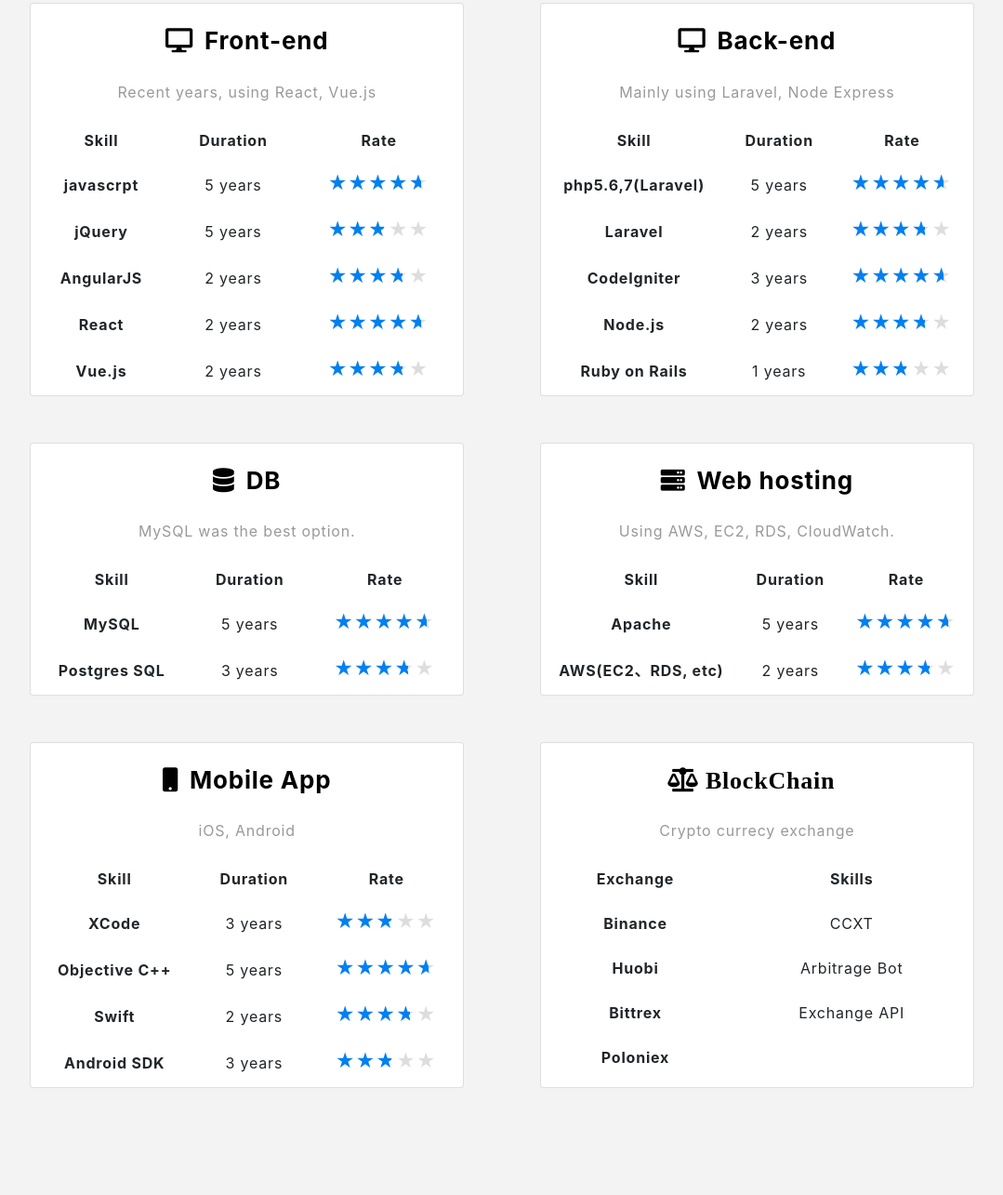
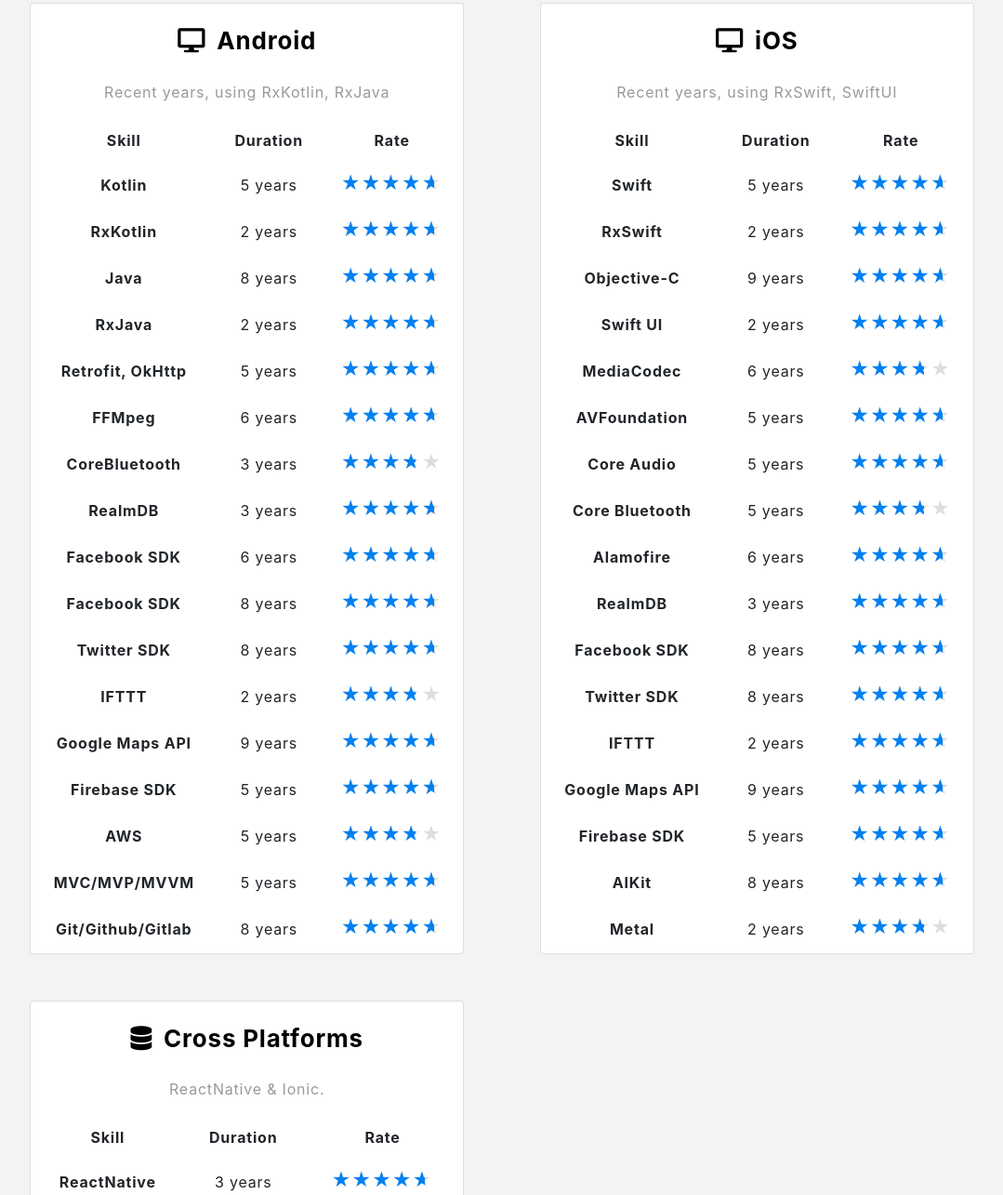
Before and after one commit to 3D-Dev/mobile, a plain HTML site: page index.html in a window 1280 px wide. Shown: the part 1515-2800 px from the top of the page at 93% size, without its empty margins (95-1174 px from the left). Drawn offline with nearby package versions, Linux system fonts and the light colour scheme; a web font is replaced by a local one.

Commit message:
Update index.html

```diff
--- a/index.html
+++ b/index.html
@@ -5,12 +5,12 @@
   <meta charset="utf-8">
   <meta name="viewport" content="width=device-width,initial-scale=1.0,user-scalable=no">
   <meta property='og:type' content='website'>
-  <meta property='og:title' content='Webdev portfolio'>
+  <meta property='og:title' content='Mobile Dev portfolio'>
   <meta property='og:url' content='URL入る'>
-  <meta property='og:description' content="Webdev team's portfolio">
+  <meta property='og:description' content="Mobile Dev">
   <meta property="og:image" content="img/ogp.png">
-  <meta name="description" content="Webdev team's portfolio" />
-  <title>Webdev portfolio</title>
+  <meta name="description" content="Mobile Dev portfolio" />
+  <title>Mobile Dev portfolio</title>
   <link href="https://fonts.googleapis.com/css?family=Yesteryear" rel="stylesheet">
   <link href="https://fonts.googleapis.com/css?family=Oswald:700" rel="stylesheet">
   <link href="https://fonts.googleapis.com/css?family=Open+Sans:700" rel="stylesheet">
@@ -90,8 +90,8 @@
   <div id="wrapper">
     <header id="header">
       <h1 class="logo">
-        <span class="logo-title">Android/iOS/React Native Developer</span>
-        <span class="logo-desc">dev.solution888@gmail.com</span>
+        <span class="logo-title">Android/iOS/Cross Platform Developer</span>
+        <span class="logo-desc">Michael Wang</span>
       </h1>
     </header>
     <nav id="gnav">
@@ -140,8 +140,8 @@
 
             <div class="card">
               <div class="skill-desc">
-                <h3 class="skill-desc-title"><i class="fas fa-desktop"></i>Front-end</h3>
-                <p>Recent years, using React, Vue.js</p>
+                <h3 class="skill-desc-title"><i class="fas fa-desktop"></i>Android</h3>
+                <p>Recent years, using RxKotlin, RxJava</p>
                 <table class="table table-borderless">
                   <thead>
                     <tr>
@@ -152,29 +152,89 @@
                   </thead>
                   <tbody>
                     <tr>
-                      <th scope="row">javascrpt</th>
+                      <th scope="row">Kotlin</th>
                       <td>5 years</td>
                       <td><span class="rating"><p class="rate rate5"></p></span></td>
                     </tr>
                     <tr>
-                      <th scope="row">jQuery</th>
-                      <td>5 years</td>
-                      <td><span class="rating"><p class="rate rate3"></p></span></td>
+                      <th scope="row">RxKotlin</th>
+                      <td>2 years</td>
+                      <td><span class="rating"><p class="rate rate5"></p></span></td>
                     </tr>
                     <tr>
-                      <th scope="row">AngularJS</th>
+                      <th scope="row">Java</th>
+                      <td >8 years</th>
+                      <td><span class="rating"><p class="rate rate5"></p></span></td>
+                    </tr>
+                    <tr>
+                      <th scope="row">RxJava</th>
+                      <td >2 years</th>
+                      <td><span class="rating"><p class="rate rate5"></p></span></td>
+                    </tr>
+                    <tr>
+                      <th scope="row">Retrofit, OkHttp</th>
+                      <td >5 years</th>
+                      <td><span class="rating"><p class="rate rate5"></p></span></td>
+                    </tr>
+                    <tr>
+                      <th scope="row">FFMpeg</th>
+                      <td >6 years</th>
+                      <td><span class="rating"><p class="rate rate5"></p></span></td>
+                    </tr>
+                    <tr>
+                      <th scope="row">CoreBluetooth</th>
+                      <td >3 years</th>
+                      <td><span class="rating"><p class="rate rate4"></p></span></td>
+                    </tr>
+                    <tr>
+                      <th scope="row">RealmDB</th>
+                      <td >3 years</th>
+                      <td><span class="rating"><p class="rate rate5"></p></span></td>
+                    </tr>
+                    <tr>
+                      <th scope="row">Facebook SDK</th>
+                      <td >6 years</th>
+                      <td><span class="rating"><p class="rate rate5"></p></span></td>
+                    </tr>
+                    <tr>
+                      <th scope="row">Facebook SDK</th>
+                      <td >8 years</th>
+                      <td><span class="rating"><p class="rate rate5"></p></span></td>
+                    </tr>
+                    <tr>
+                      <th scope="row">Twitter SDK</th>
+                      <td >8 years</th>
+                      <td><span class="rating"><p class="rate rate5"></p></span></td>
+                    </tr>
+                    <tr>
+                      <th scope="row">IFTTT</th>
                       <td >2 years</th>
                       <td><span class="rating"><p class="rate rate4"></p></span></td>
                     </tr>
                     <tr>
-                      <th scope="row">React</th>
-                      <td >2 years</th>
+                      <th scope="row">Google Maps API</th>
+                      <td >9 years</th>
                       <td><span class="rating"><p class="rate rate5"></p></span></td>
                     </tr>
                     <tr>
-                      <th scope="row">Vue.js</th>
-                      <td >2 years</th>
+                      <th scope="row">Firebase SDK</th>
+                      <td >5 years</th>
+                      <td><span class="rating"><p class="rate rate5"></p></span></td>
+                    </tr>
+                    <tr>
+                      <th scope="row">AWS</th>
+                      <td >5 years</th>
                       <td><span class="rating"><p class="rate rate4"></p></span></td>
+                    </tr>
+                    <tr>
+                      <th scope="row">MVC/MVP/MVVM</th>
+                      <td >5 years</th>
+                      <td><span class="rating"><p class="rate rate5"></p></span></td>
+                    </tr>
+                    <tr>
+                      <th scope="row">Git/Github/Gitlab</th>
+                      <td >8 years</th>
+                      <td><span class="rating"><p class="rate rate5"></p></span></td>
                     </tr>
                   </tbody>
                 </table>
@@ -183,8 +243,8 @@
 
             <div class="card">
               <div class="skill-desc">
-                <h3 class="skill-desc-title"><i class="fas fa-desktop"></i>Back-end</h3>
-                <p>Mainly using Laravel, Node Express</p>
+                <h3 class="skill-desc-title"><i class="fas fa-desktop"></i>iOS</h3>
+                <p>Recent years, using RxSwift, SwiftUI</p>
                 <table class="table table-borderless">
                   <thead>
                     <tr>
@@ -195,29 +255,88 @@
                   </thead>
                   <tbody>
                     <tr>
-                      <th scope="row">php5.6,7(Laravel)</th>
+                      <th scope="row">Swift</th>
                       <td>5 years</td>
                       <td><span class="rating"><p class="rate rate5"></p></span></td>
                     </tr>
                     <tr>
-                      <th scope="row">Laravel</th>
+                      <th scope="row">RxSwift</th>
                       <td>2 years</td>
+                      <td><span class="rating"><p class="rate rate5"></p></span></td>
+                    </tr>
+                    <tr>
+                      <th scope="row">Objective-C</th>
+                      <td>9 years</td>
+                      <td><span class="rating"><p class="rate rate5"></p></span></td>
+                    </tr>
+                    <tr>
+                      <th scope="row">Swift UI</th>
+                      <td>2 years</td>
+                      <td><span class="rating"><p class="rate rate5"></p></span></td>
+                    </tr>
+                    <tr>
+                      <th scope="row">MediaCodec</th>
+                      <td>6 years</td>
                       <td><span class="rating"><p class="rate rate4"></p></span></td>
                     </tr>
                     <tr>
-                      <th scope="row">CodeIgniter</th>
+                      <th scope="row">AVFoundation</th>
+                      <td>5 years</td>
+                      <td><span class="rating"><p class="rate rate5"></p></span></td>
+                    </tr>
+                    <tr>
+                      <th scope="row">Core Audio</th>
+                      <td>5 years</td>
+                      <td><span class="rating"><p class="rate rate5"></p></span></td>
+                    </tr>
+                    <tr>
+                      <th scope="row">Core Bluetooth</th>
+                      <td>5 years</td>
+                      <td><span class="rating"><p class="rate rate4"></p></span></td>
+                    </tr>
+                    <tr>
+                      <th scope="row">Alamofire</th>
+                      <td>6 years</td>
+                      <td><span class="rating"><p class="rate rate5"></p></span></td>
+                    </tr>
+                    <tr>
+                      <th scope="row">RealmDB</th>
                       <td>3 years</td>
                       <td><span class="rating"><p class="rate rate5"></p></span></td>
                     </tr>
                     <tr>
-                      <th scope="row">Node.js</th>
+                      <th scope="row">Facebook SDK</th>
+                      <td>8 years</td>
+                      <td><span class="rating"><p class="rate rate5"></p></span></td>
+                    </tr>
+                    <tr>
+                      <th scope="row">Twitter SDK</th>
+                      <td>8 years</td>
+                      <td><span class="rating"><p class="rate rate5"></p></span></td>
+                    </tr>
+                    <tr>
+                      <th scope="row">IFTTT</th>
+                      <td>2 years</td>
+                      <td><span class="rating"><p class="rate rate5"></p></span></td>
+                    </tr>
+                    <tr>
+                      <th scope="row">Google Maps API</th>
+                      <td>9 years</td>
+                      <td><span class="rating"><p class="rate rate5"></p></span></td>
+                    </tr>
+                    <tr>
+                      <th scope="row">Firebase SDK</th>
+                      <td>5 years</td>
+                      <td><span class="rating"><p class="rate rate5"></p></span></td>
+                    </tr>
+                    <tr>
+                      <th scope="row">AIKit</th>
+                      <td>8 years</td>
+                      <td><span class="rating"><p class="rate rate5"></p></span></td>
+                    </tr><tr>
+                      <th scope="row">Metal</th>
                       <td>2 years</td>
                       <td><span class="rating"><p class="rate rate4"></p></span></td>
-                    </tr>
-                    <tr>
-                      <th scope="row">Ruby on Rails</th>
-                      <td>1 years</td>
-                      <td><span class="rating"><p class="rate rate3"></p></span></td>
                     </tr>
                   </tbody>
                 </table>
@@ -226,8 +345,8 @@
 
             <div class="card">
               <div class="skill-desc">
-                <h3 class="skill-desc-title"><i class="fas fa-database"></i>DB</h3>
-                <p>MySQL was the best option.</p>
+                <h3 class="skill-desc-title"><i class="fas fa-database"></i>Cross Platforms</h3>
+                <p>ReactNative & Ionic.</p>
                 <table class="table table-borderless">
                   <thead>
                     <tr>
@@ -238,118 +357,28 @@
                   </thead>
                   <tbody>
                     <tr>
-                      <th scope="row">MySQL</th>
-                      <td>5 years</td>
+                      <th scope="row">ReactNative</th>
+                      <td>3 years</td>
                       <td><span class="rating"><p class="rate rate5"></p></span></td>
                     </tr>
                     <tr>
-                      <th scope="row">Postgres SQL</th>
-                      <td>3 years</td>
+                      <th scope="row">Ionic</th>
+                      <td>2 years</td>
                       <td><span class="rating"><p class="rate rate4"></p></span></td>
+                    </tr>
+                    <tr>
+                      <th scope="row">C++</th>
+                      <td>10 years</td>
+                      <td><span class="rating"><p class="rate rate5"></p></span></td>
+                    </tr>
+                    <tr>
+                      <th scope="row">C#</th>
+                      <td>7 years</td>
+                      <td><span class="rating"><p class="rate rate5"></p></span></td>
                     </tr>
                   </tbody>
                 </table>
               </div>
-            </div>
-
-            <div class="card">
-              <div class="skill-desc">
-                <h3 class="skill-desc-title"><i class="fas fa-server"></i>Web hosting</h3>
-                <p>Using AWS, EC2, RDS, CloudWatch.</p>
-                <table class="table table-borderless">
-                  <thead>
-                    <tr>
-                      <th scope="col">Skill</th>
-                      <th scope="col">Duration</th>
-                      <th scope="col">Rate</th>
-                    </tr>
-                  </thead>
-                  <tbody>
-                    <tr>
-                      <th scope="row">Apache</th>
-                      <td>5 years</td>
-                      <td><span class="rating"><p class="rate rate5"></p></span></td>
-                    </tr>
-                    <tr>
-                      <th scope="row">AWS(EC2、RDS, etc)</th>
-                      <td>2 years</td>
-                      <td><span class="rating"><p class="rate rate4"></p></span></td>
-                    </tr>
-                  </tbody>
-                </table>
-              </div>
-            </div>
-
-            <div class="card">
-              <div class="skill-desc">
-                <h3 class="skill-desc-title"><i class="fas fa-mobile"></i>Mobile App</h3>
-                <p>iOS, Android</p>
-                <table class="table table-borderless">
-                  <thead>
-                    <tr>
-                      <th scope="col">Skill</th>
-                      <th scope="col">Duration</th>
-                      <th scope="col">Rate</th>
-                    </tr>
-                  </thead>
-                  <tbody>
-                    <tr>
-                      <th scope="row">XCode</th>
-                      <td>3 years</td>
-                      <td><span class="rating"><p class="rate rate3"></p></span></td>
-                    </tr>
-                    <tr>
-                      <th scope="row">Objective C++</th>
-                      <td>5 years</td>
-                      <td><span class="rating"><p class="rate rate5"></p></span></td>
-                    </tr>
-                    <tr>
-                      <th scope="row">Swift</th>
-                      <td>2 years</td>
-                      <td><span class="rating"><p class="rate rate4"></p></span></td>
-                    </tr>
-                    <tr>
-                      <th scope="row">Android SDK</th>
-                      <td>3 years</td>
-                      <td><span class="rating"><p class="rate rate3"></p></span></td>
-                    </tr>
-                  </tbody>
-                </table>
-              </div>
-            </div>
-
-            <div class="card">
-              <div class="skill-desc">
-                <h3 class="skill-desc-title"><i class="fas fa-balance-scale"> BlockChain</i></h3>
-                <p>Crypto currecy exchange</p>
-                <table class="table table-borderless">
-                  <thead>
-                    <tr>
-                      <th scope="col">Exchange</th>
-                      <th scope="col">Skills</th>
-                    </tr>
-                  </thead>
-                  <tbody>
-                    <tr>
-                      <th scope="row">Binance</th>
-                      <td scope="row">CCXT</td>
-                    </tr>
-                    <tr>
-                      <th scope="row">Huobi</th>
-                      <td scope="row">Arbitrage Bot</td>
-                    </tr>
-                    <tr>
-                      <th scope="row">Bittrex</th>
-                      <td scope="row">Exchange API</td>
-                    </tr>
-                    <tr>
-                      <th scope="row">Poloniex</th>
-                      <td scope="row"></td>
-                    </tr>
-                  </tbody>
-                </table>
-              </div>
-
             </div>
           </div>
         </div>
@@ -560,13 +589,14 @@
           <div class="container">
             <div class="row">
               <div id="glyphs" class="col-sm-6">
-                <p>Do you need something or want to work together?</p>
-                <p>Get in touch.</p>
+                <p>Got a project in mind?</p>
+                <p>Share the details of your project – like scope, timeframes, or business challenges you'd like to solve.</p>
+                <p>I will carefully study them and then we’ll figure out the next move together.</p>
                 <p><span class="glyphicon glyphicon-envelope"></span>
-                  <a href="mailto:info@adfranks.com"> yr199111ry@outlook.com</a></p>
+                  <a href="mailto:info@adfranks.com"> dev.solution888@gmail.com</a></p>
               </div>
               <div class="col-sm-6">
-                <form action="mailto:yr199111ry@outlook.com" method="post" role="form">
+                <form action="mailto:dev.solution888@gmail.com" method="post" role="form">
                   <div class="form-group">
                     <label class="sr-only" name="name" for="name">Name:</label>
                     <input type="text" class="form-control input-lg flip-in flip"
@@ -600,7 +630,7 @@
       <div class="inner">
         <nav class="footer-link">
           <ul>
-            <li><a href="#Profile">Profile</a></li>
+            <li><a href="#Profile">PROFILE</a></li>
             <li><a href="#skill">SKILL</a></li>
             <li><a href="#works">WORKS</a></li>
             <li><a href="#contact">CONTACT</a></li>
@@ -608,7 +638,7 @@
         </nav>
         <div class="content-wr">
           <div class="socicon flex">
-            <a href="https://www.linkedin.com/in/oksana-melnyk-4a5086155/" target="_blank">
+            <a href="https://www.linkedin.com/in/michael-wang01/" target="_blank">
               <svg xmlns="http://www.w3.org/2000/svg" xmlns:xlink="http://www.w3.org/1999/xlink" viewBox="0 0 48 48" version="1.1" width="36px" height="36px">
                 <g id="surface1">
                   <path style=" fill:#0288D1;" d="M 42 37 C 42 39.761719 39.761719 42 37 42 L 11 42 C 8.238281 42 6 39.761719 6 37 L 6 11 C 6 8.238281 8.238281 6 11 6 L 37 6 C 39.761719 6 42 8.238281 42 11 Z "/>
@@ -617,7 +647,7 @@
                   <path style=" fill:#FFFFFF;" d="M 36 36 L 31 36 L 31 26.902344 C 31 24.703125 29.773438 23.203125 27.808594 23.203125 C 26.308594 23.203125 25.496094 24.214844 25.101563 25.191406 C 24.957031 25.542969 25 26.511719 25 27 L 25 36 L 20 36 L 20 19 L 25 19 L 25 21.617188 C 25.722656 20.5 26.851563 19 29.738281 19 C 33.316406 19 36 21.25 36 26.273438 Z "/></g>
               </svg>
             </a>
-            <a href="skype:matutamiller">
+            <a href="https://join.skype.com/invite/vk1qHxZHyl2Z">
               <svg xmlns="http://www.w3.org/2000/svg" xmlns:xlink="http://www.w3.org/1999/xlink" version="1.1" id="Layer_1" x="0px" y="0px" viewBox="0 0 48 48" style="enable-background:new 0 0 48 48;" xml:space="preserve" width="32px" height="32px">
 					<circle style="fill:#03A9F4;" cx="24" cy="24" r="20"/>
                 <circle style="fill:#03A9F4;" cx="33.5" cy="33.5" r="11.5"/>
@@ -625,14 +655,14 @@
                 <path style="fill:#FFFFFF;" d="M24.602,36C18,36,15,32.699,15,30.199C15,28.898,15.898,28,17.199,28  c2.801,0,2.102,4.102,7.402,4.102c2.699,0,4.199-1.5,4.199-3c0-0.902-0.402-1.902-2.199-2.402l-5.902-1.5  C16,24,15.102,21.398,15.102,18.898c0-5.098,4.699-6.898,9.098-6.898C28.301,12,33,14.199,33,17.199c0,1.301-1,2.102-2.301,2.102  c-2.398,0-2-3.402-6.801-3.402c-2.398,0-3.797,1.102-3.797,2.703c0,1.598,1.898,2.098,3.598,2.5l4.402,1  C32.898,23.199,34,26,34,28.699C33.898,32.898,30.898,36,24.602,36z"/>
 					</svg>
             </a>
-            <a href="https://web.facebook.com/matie.miller" target="_blank">
+            <a href="https://www.facebook.com/profile.php?id=100010758072693" target="_blank">
               <svg xmlns="http://www.w3.org/2000/svg" xmlns:xlink="http://www.w3.org/1999/xlink" viewBox="0 0 48 48" version="1.1" width="36px" height="36px">
                 <g id="surface1">
                   <path style=" fill:#3F51B5;" d="M 42 37 C 42 39.761719 39.761719 42 37 42 L 11 42 C 8.238281 42 6 39.761719 6 37 L 6 11 C 6 8.238281 8.238281 6 11 6 L 37 6 C 39.761719 6 42 8.238281 42 11 Z "/>
                   <path style=" fill:#FFFFFF;" d="M 34.367188 25 L 31 25 L 31 38 L 26 38 L 26 25 L 23 25 L 23 21 L 26 21 L 26 18.589844 C 26.003906 15.082031 27.460938 13 31.59375 13 L 35 13 L 35 17 L 32.714844 17 C 31.105469 17 31 17.601563 31 18.722656 L 31 21 L 35 21 Z "/></g>
               </svg>
             </a>
-            <a href="https://github.com/matutamiller" target="_blank">
+            <a href="https://github.com/SolutionDev888" target="_blank">
               <svg xmlns="http://www.w3.org/2000/svg" xmlns:xlink="http://www.w3.org/1999/xlink" version="1.1" id="Layer_1" x="0px" y="0px" viewBox="0 0 48 48" style="enable-background:new 0 0 48 48;" xml:space="preserve" width="36px" height="36px">
 					<g id="surface1_117_">
 					<path style="fill:#FFFFFF;" d="M41,24c0,9.391-7.609,17-17,17S7,33.391,7,24S14.609,7,24,7S41,14.609,41,24z"/>
@@ -648,7 +678,7 @@
                       <path style="fill:#00BCD4;" d="M24,4C12.951,4,4,12.951,4,24s8.951,20,20,20s20-8.951,20-20S35.049,4,24,4z M24,40.031   C15.16,40.031,7.969,32.84,7.969,24S15.16,7.969,24,7.969S40.031,15.16,40.031,24S32.84,40.031,24,40.031z"/></g>
 					</svg>
             </a>
-            <a href="mailto:matutamiller@gmail.com">
+            <a href="mailto:dev.solution888@gmail.com">
               <svg xmlns="http://www.w3.org/2000/svg" xmlns:xlink="http://www.w3.org/1999/xlink" viewBox="0 0 48 48" version="1.1" width="32px" height="32px">
                 <g id="surface1">
                   <path style=" fill:#E0E0E0;" d="M 5.5 40.5 L 42.5 40.5 C 44.433594 40.5 46 38.933594 46 37 L 46 11 C 46 9.066406 44.433594 7.5 42.5 7.5 L 5.5 7.5 C 3.566406 7.5 2 9.066406 2 11 L 2 37 C 2 38.933594 3.566406 40.5 5.5 40.5 Z "/>
@@ -662,7 +692,7 @@
             </a>
           </div>
         </div>
-        <p class="copyright">Copyright&copy;Webdev. All Rights Reserved.</p>
+        <p class="copyright">Copyright&copy;MobileProActive. All Rights Reserved.</p>
       </div>
     </footer>
   </div>
```
